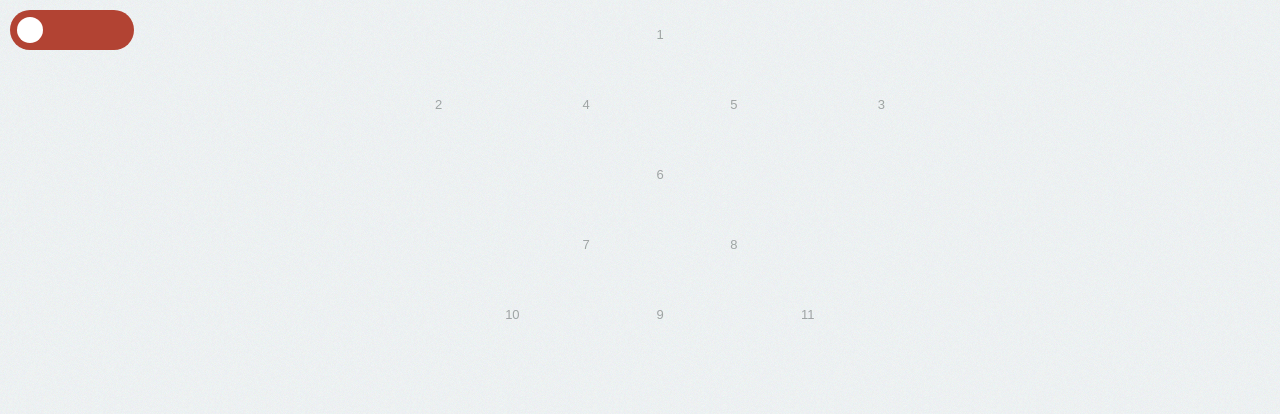
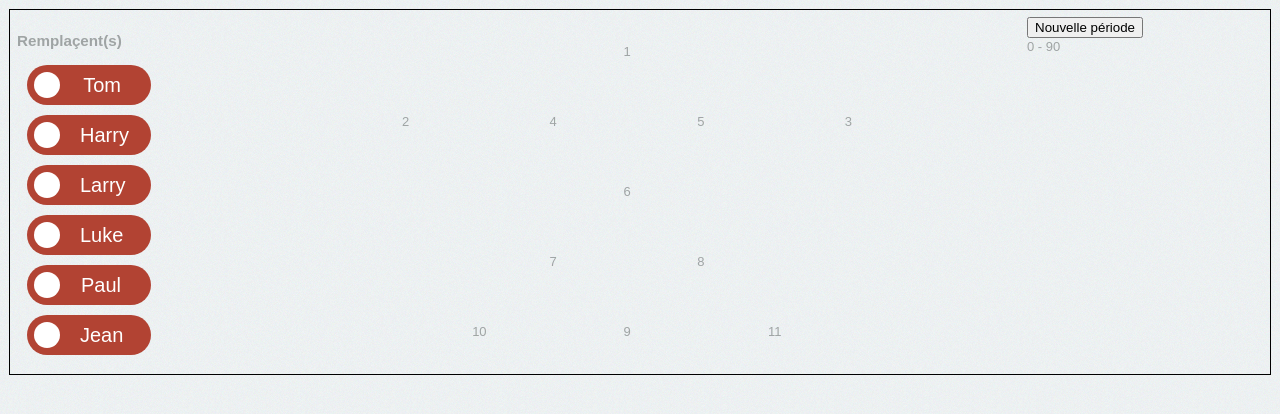
Before and after one commit to odrix/MakeTeam, a plain HTML site: page withMustache/index.html in a window 1280 px wide. Drawn offline with Linux system fonts and the light colour scheme.

Commit message:
duplication d'une periode de temps

```diff
--- a/withMustache/css/team.css
+++ b/withMustache/css/team.css
@@ -8,19 +8,30 @@
 	width:240px;
 }
 
-#playground {
+.clear {clear:both;}
+
+.timeBox {
+	display: block;
+	border: solid 1px black;
+	padding:7px;
+	margin:9px;
+}
+
+
+.teamList {
+	float: left;
+	width: 210px;
+}
+
+.playground {
 	text-align: center;
 	float: left;
 	width: 800px;
 }
 
-#teamList {
+.commande {
 	float: left;
-	width: 260px;
-}
-
-#teamList li{
-	list-style-type: none;
+	width: 160px;
 }
 
 .present:after, .player:after{
--- a/withMustache/index.html
+++ b/withMustache/index.html
@@ -11,11 +11,21 @@
 </head>
 <body>
 
-<div id="teamList">
+<div class="timeBox">
+	<div class="teamList">
+	</div>
 
-</div>
+	<div class="playground" class="wrapper">
+	</div>
 
-<div id="playground" class="wrapper">
+	<div class="commande">
+		<button>Nouvelle période</button>
+		<div>
+			<span class="startTime"></span> -
+			<span class="endTime"></span>
+		</div>
+	</div>
+	<div class="clear"></div>
 </div>
 
 	<script id="substituteTpl" type="text/template">
--- a/withMustache/js/team.js
+++ b/withMustache/js/team.js
@@ -1,18 +1,27 @@
  jQuery(function(){
 
+	var tplSubstitute = $('#substituteTpl').html();
+	var tplPlayground = $('#playgroundTpl').html();
 
 	$.getJSON('js/team.json', function(data) {
-		var template = $('#personTpl').html();
-		var html = Mustache.to_html(template, data);
-		$('#teamList').html(html);
 
-		var playgroundTpl = $('#playgroundTpl').html();
-		var htmlplay = Mustache.to_html(playgroundTpl, data);
-		$('#playground').html(htmlplay);
+		var html = Mustache.to_html(tplSubstitute, data);
+		$('.teamList').html(html);
 
-		$('.present').draggable({cursor: 'crosshair',cursorAt: { top: 10, rigth: 10 }, opacity: 0.7, helper: 'clone', revert: 'invalid'});
+		var htmlplay = Mustache.to_html(tplPlayground, data);
+		$('.playground').html(htmlplay);
 
-		$('.fieldPlay').droppable({
+		initTimeBox($('.timeBox'));
+		refreshTimeBoxTime();
+
+		//$(".present a").on("click", tooglePresence);
+	});
+
+	function initTimeBox(timeBox) {
+		timeBox.find('.present').draggable({cursor: 'crosshair',cursorAt: { top: 10, rigth: 10 }, opacity: 0.7, helper: 'clone', revert: 'invalid'});
+		timeBox.find('.player').draggable({cursor: 'crosshair',cursorAt: { top: 10, rigth: 10 }, opacity: 0.7, helper: 'clone', revert: 'invalid'});
+
+		timeBox.find('.fieldPlay').droppable({
 			accept: acceptPlayer,
 			activeClass: "ui-state-hover",
 			hoverClass: "ui-state-active",
@@ -28,9 +37,7 @@
 				}
 			}
 		});
-
-		//$(".present a").on("click", tooglePresence);
-	});
+	}
 
 	function addPlayerInField(field, player) {
 		var place = field.data("no")
@@ -43,19 +50,20 @@
 	}
 
 	function removePlayerFromSubstitue(player) {
-		if(player.parent().is('#teamList'))
+		if(player.parent().hasClass('teamList'))
 			player.remove()
 	}
 
 	function addPlayerToSubstitute(player) {
 		player.removeClass('player').addClass('present')
-		$('#teamList').append(player)
+		player.parents('.timeBox').find('.teamList').append(player)
 	}
 
 	function removePlayerLastPlace(player) {
-		if(player.parent().hasClass('fieldPlay'))
+		var field = player.parent();
+		if(field.hasClass('fieldPlay'))
 		{
-			player.parent().html(player.data('no'))
+			field.html(field.data('no'))
 		}
 	}
 
@@ -77,4 +85,22 @@
 		else
 			$(this).parent().draggable('enable');
 	}
+
+	$('.commande button').click(function() {
+		var timeBox = $(this).parents('.timeBox')
+		var timeBoxClone = timeBox.clone()
+		initTimeBox(timeBoxClone)
+		timeBox.after(timeBoxClone)
+		refreshTimeBoxTime()
+	});
+
+	function refreshTimeBoxTime() {
+		var nbTime = $('.timeBox').length
+		var totalTime = 90;
+		var timeBoxDuration = totalTime / nbTime;
+		$('.timeBox').each(function (i, item) {
+			$(item).find('.startTime').html(i*timeBoxDuration)
+			$(item).find('.endTime').html((i+1)*timeBoxDuration)
+		})
+	}
 });
```
